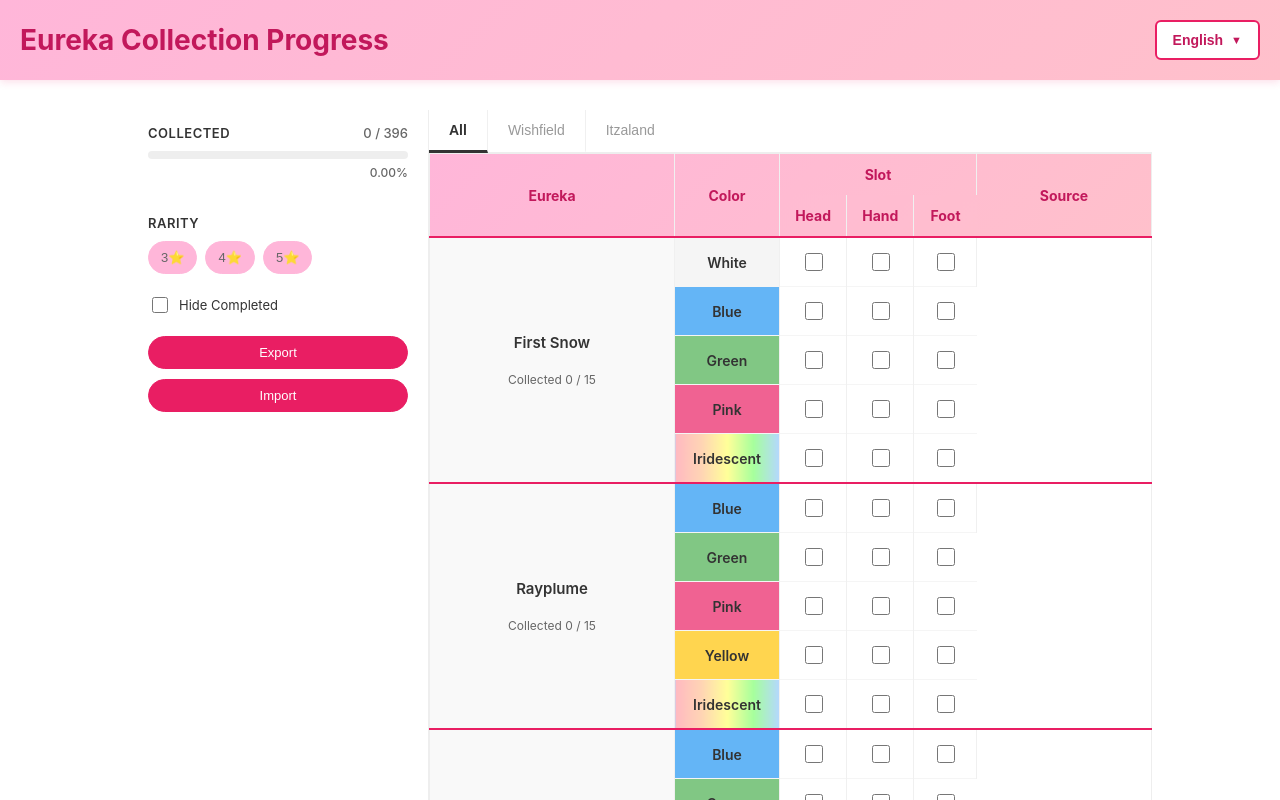
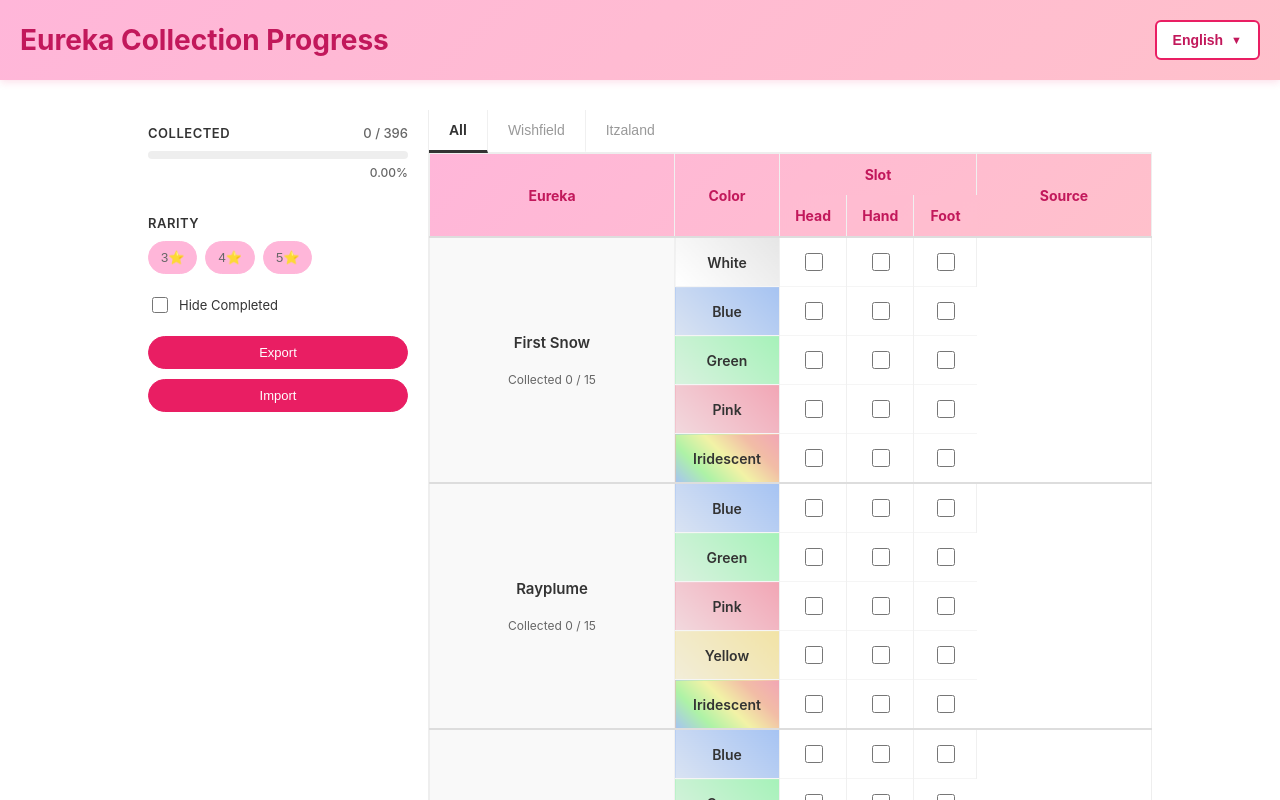
Before and after one commit to AkameOuO/eureka, a Vue app: page / in a window 1280 px wide. Shown: the top 800 px of the page. Built offline with nearby package versions, Linux system fonts and the light colour scheme.

Commit message:
顏色調整

```diff
--- a/public/data/eurekas.json
+++ b/public/data/eurekas.json
@@ -743,7 +743,7 @@
         "zh_tw": "白色"
       },
       "style": {
-        "background": "#F5F5F5",
+        "background": "linear-gradient(var(--color-gradient-direction), hsl(0, 0%, 90%), hsl(0, 0%, 100%))",
         "font": "#333333"
       }
     },
@@ -753,7 +753,7 @@
         "zh_tw": "藍色"
       },
       "style": {
-        "background": "#64B5F6",
+        "hue": 217,
         "font": "#333333"
       }
     },
@@ -763,7 +763,7 @@
         "zh_tw": "綠色"
       },
       "style": {
-        "background": "#81C784",
+        "hue": 135,
         "font": "#333333"
       }
     },
@@ -773,7 +773,7 @@
         "zh_tw": "紅色"
       },
       "style": {
-        "background": "#EF7B7B",
+        "hue": 0,
         "font": "#333333"
       }
     },
@@ -783,7 +783,7 @@
         "zh_tw": "紫色"
       },
       "style": {
-        "background": "#BA68C8",
+        "hue": 272,
         "font": "#333333"
       }
     },
@@ -793,7 +793,7 @@
         "zh_tw": "粉色"
       },
       "style": {
-        "background": "#F06292",
+        "hue": 348,
         "font": "#333333"
       }
     },
@@ -803,7 +803,7 @@
         "zh_tw": "黃色"
       },
       "style": {
-        "background": "#FFD54F",
+        "hue": 48,
         "font": "#333333"
       }
     },
@@ -813,7 +813,7 @@
         "zh_tw": "彩色"
       },
       "style": {
-        "background": "linear-gradient(90deg, #FFB9C1 0%, #FFD4B4 25%, #FFFF99 50%, #A6FF9C 75%, #B4D7FF 100%)",
+        "background": "linear-gradient(var(--color-gradient-direction), hsl(348, var(--color-gradient-saturation-top), var(--color-gradient-lightness-top)) 0%, hsl(18, var(--color-gradient-saturation-top), var(--color-gradient-lightness-top)) 25%, hsl(60, var(--color-gradient-saturation-top), var(--color-gradient-lightness-top)) 50%, hsl(114, var(--color-gradient-saturation-top), var(--color-gradient-lightness-top)) 75%, hsl(217, var(--color-gradient-saturation-top), var(--color-gradient-lightness-top)) 100%)",
         "font": "#333333"
       }
     }
--- a/src/components/EurekaTable.vue
+++ b/src/components/EurekaTable.vue
@@ -64,6 +64,20 @@ function getCollectedCount(eureka: Eureka, collection: string[]): number {
 function getTotalCount(eureka: Eureka): number {
   return eureka.colors.length * slots.length
 }
+
+function getColorBackground(colorStyle: Record<string, any>): string {
+  // 如果已提供 background，直接使用
+  if (colorStyle.background) {
+    return colorStyle.background
+  }
+
+  // 如果提供 hue，動態生成漸層背景，使用 CSS 變數直接在字串內
+  if (colorStyle.hue !== undefined) {
+    return `linear-gradient(var(--color-gradient-direction), hsl(${colorStyle.hue}, var(--color-gradient-saturation-top), var(--color-gradient-lightness-top)), hsl(${colorStyle.hue}, var(--color-gradient-saturation-bottom), var(--color-gradient-lightness-bottom)))`
+  }
+
+  return 'transparent'
+}
 </script>
 
 <template>
@@ -106,7 +120,7 @@ function getTotalCount(eureka: Eureka): number {
             </td>
 
             <!-- 颜色列 -->
-            <td v-if="data.colors[color]" class="color-cell" :style="{ background: data.colors[color].style.background, color: data.colors[color].style.font }">
+            <td v-if="data.colors[color]" class="color-cell" :style="{ background: getColorBackground(data.colors[color].style), color: data.colors[color].style.font }">
               {{ getColorName(color, data) }}
             </td>
 
@@ -173,7 +187,7 @@ function getTotalCount(eureka: Eureka): number {
 }
 
 .eureka-table tbody tr.eureka-divider {
-  border-top: 2px solid #E91E63;
+  border-top: 2px solid #dddddd;
 }
 
 .eureka-table tbody tr:hover {
--- a/src/styles/variables.css
+++ b/src/styles/variables.css
@@ -24,6 +24,14 @@
   --color-bg-subtle: #f9f9f9;
   --color-bg-overlay: rgba(0, 0, 0, 0.5);
 
+  /* Color Gradient Parameters for Eureka Spheres */
+  /* --color-gradient-direction: to bottom; */
+  --color-gradient-direction: -135deg;
+  --color-gradient-saturation-top: 75%;
+  --color-gradient-lightness-top: 80%;
+  --color-gradient-saturation-bottom: 50%;
+  --color-gradient-lightness-bottom: 90%;
+
   /* Status Colors */
   --color-success-bg: #e8f5e9;
   --color-success-text: #2e7d32;
```
Also changed, not shown: 1 other file (tests, documents, lock files or other folders).
